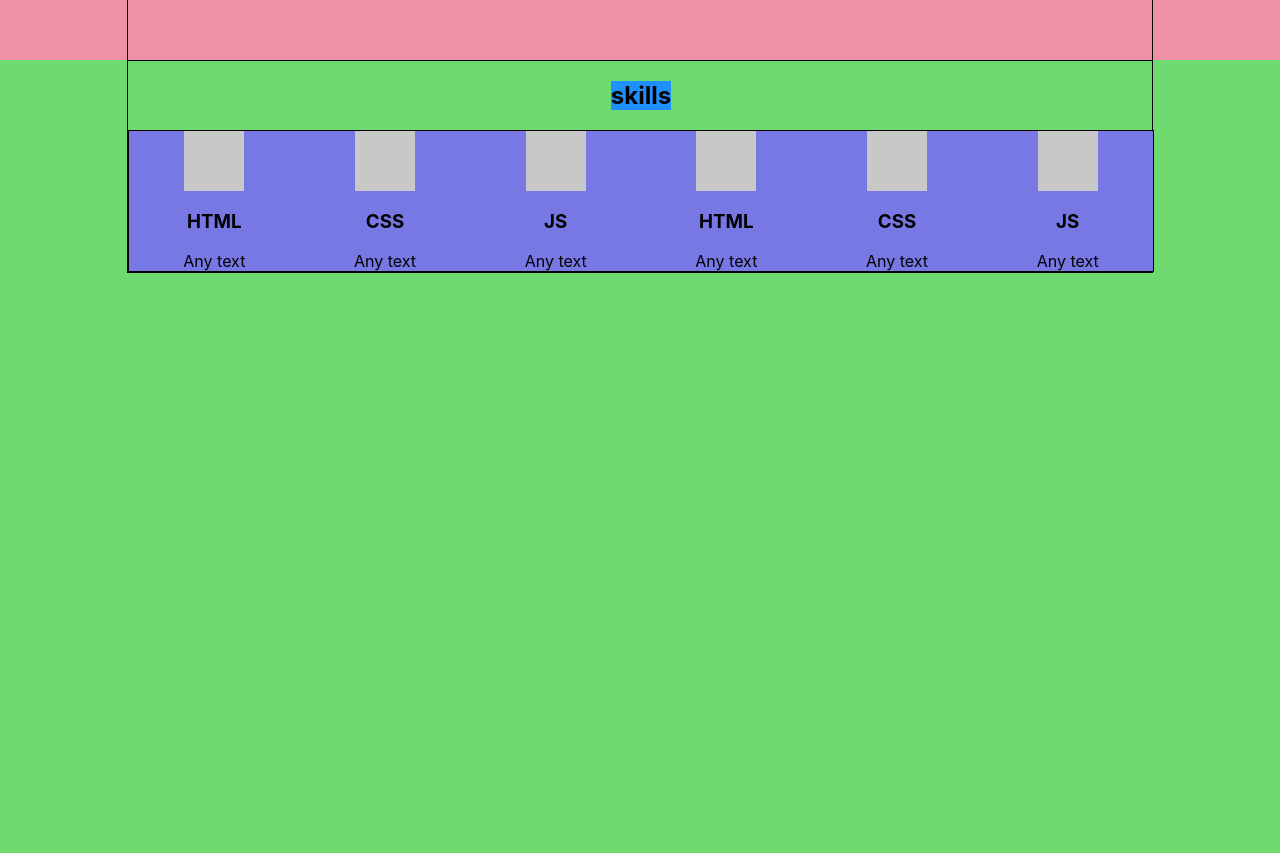
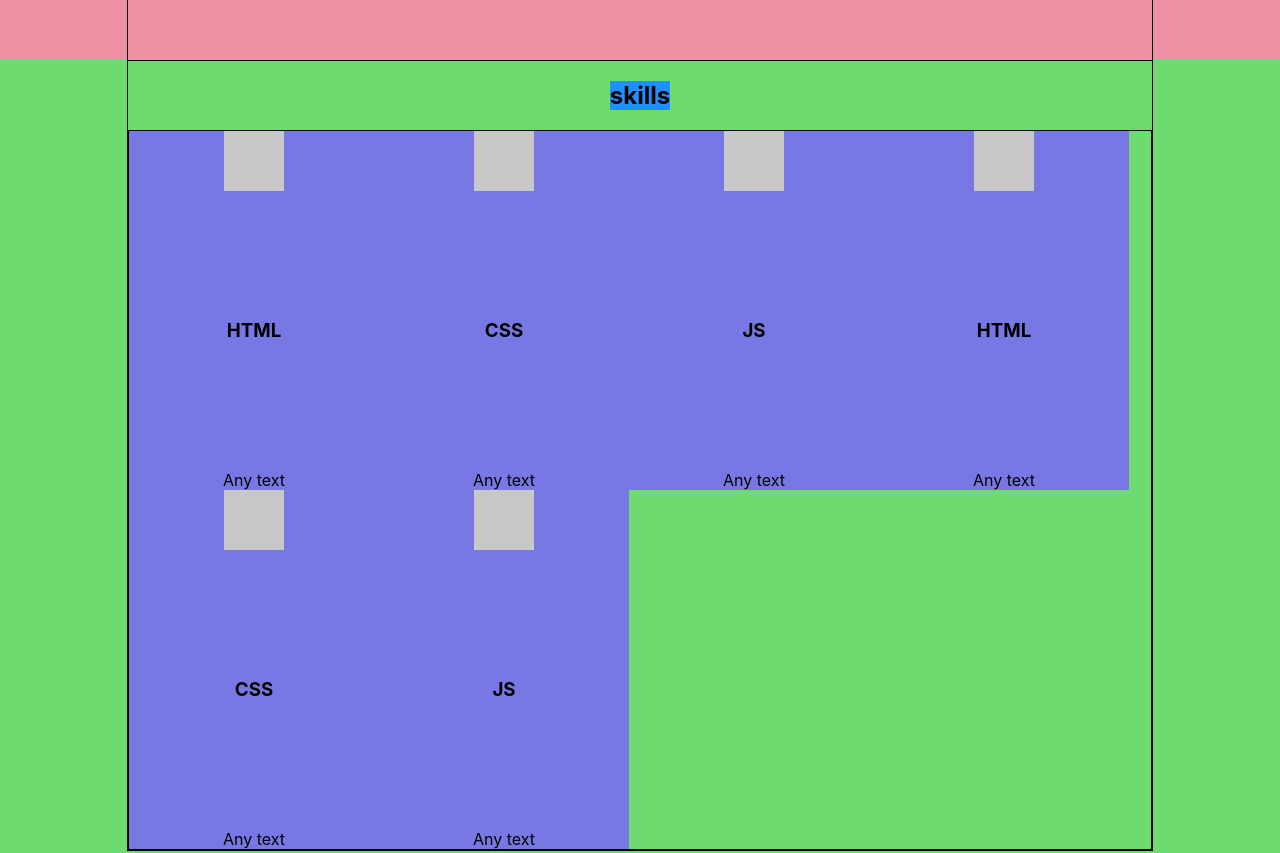
Before and after one commit to AleksandrFROLik/Portfolio, a React (Create React App) app: page / in a window 1280 px wide. Shown: the part 820-1673 px from the top of the page. Built offline with nearby package versions, Linux system fonts and the light colour scheme.

Commit message:
Portfolio 8++ path

```diff
--- a/src/components/skills/Skills.module.css
+++ b/src/components/skills/Skills.module.css
@@ -6,7 +6,6 @@
 .skillsContainer {
     align-items: center;
     flex-direction: column;
-    justify-content: flex-start;
     flex-wrap: wrap;
 }
 
@@ -16,11 +15,12 @@
 }
 
 .skills {
-    width: 100%;
+    min-height: 90vh;
     border: 1px solid;
     display: flex;
-    justify-content: space-between;
-
+    justify-content: stretch;
+    flex-wrap: wrap;
+    box-sizing: border-box;
 }
 
 @media (width: 360px) {
--- a/src/components/skills/skill/Skill.module.css
+++ b/src/components/skills/skill/Skill.module.css
@@ -6,7 +6,6 @@
     justify-content: space-between;
     align-items: center;
     text-align: center;
-
 }
 
 .icon  {
```
